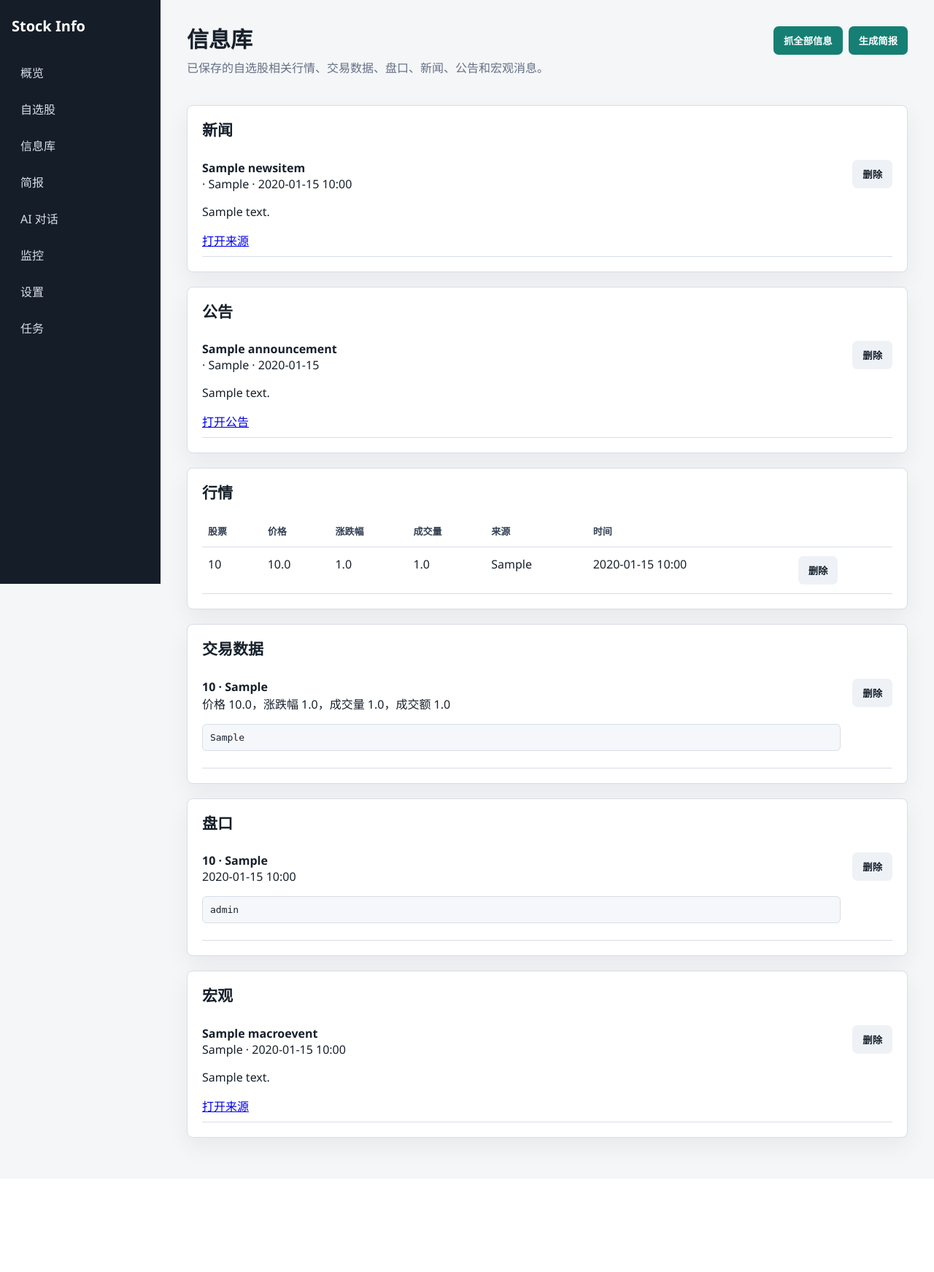
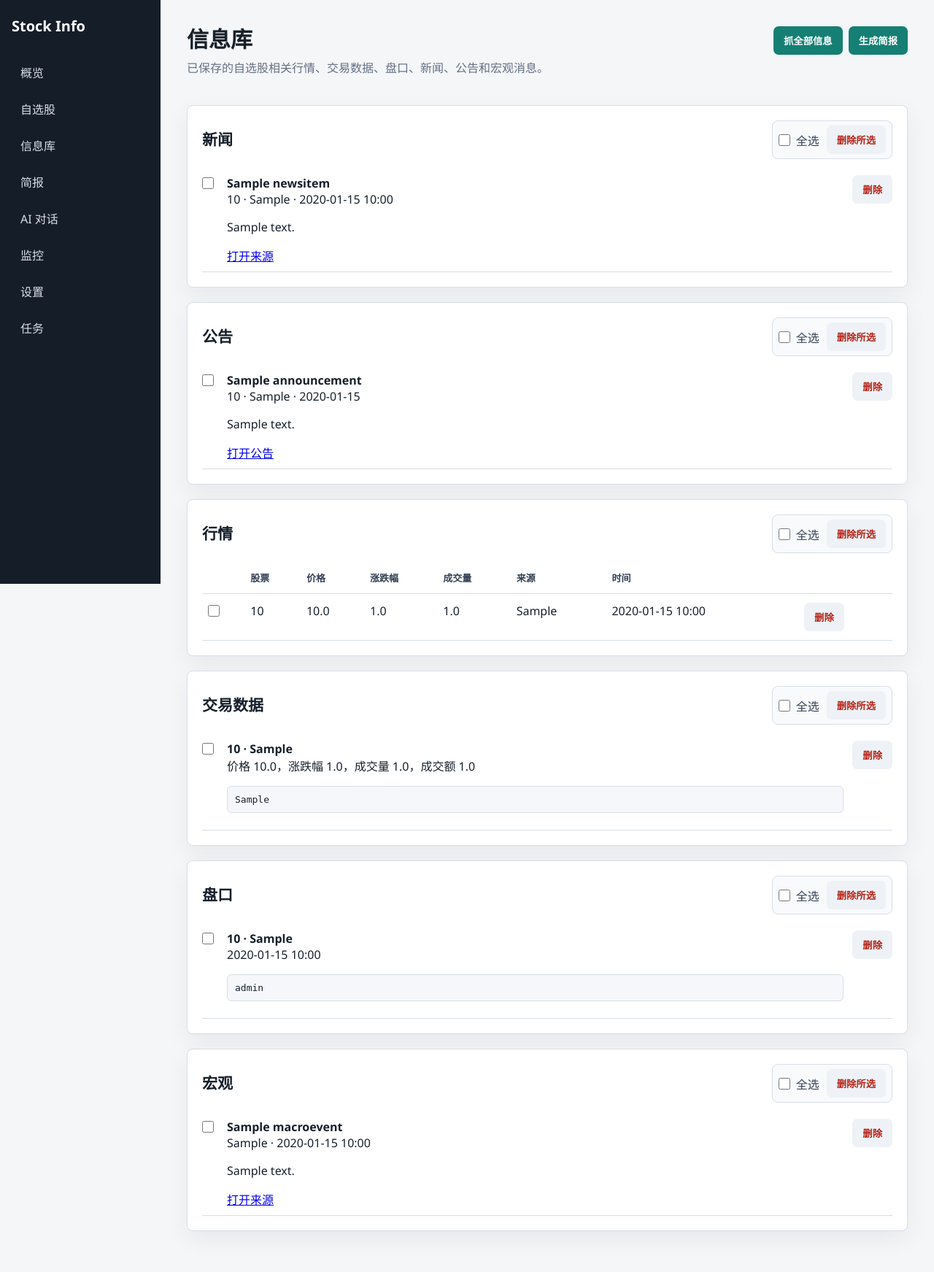
Before and after one commit to zr2539168/stock-info-service, a FastAPI app: page /info in a window 1280 px wide. Shown: the whole page at 73% size. Before the commit the page ends 1588 px from the top, so only its background shows below. Run offline with FastAPI, Linux system fonts and the light colour scheme; tables that the repository leaves empty hold one stand-in row (values such as "Sample post"); some libraries are stand-ins or nearby versions.

Commit message:
Add bulk delete for info and briefs

```diff
--- a/app/main.py
+++ b/app/main.py
@@ -184,6 +184,16 @@ async def generate_brief(push: bool = Form(False), session: Session = Depends(ge
     return redirect("/briefs")
 
 
+@app.post("/briefs/delete")
+def delete_briefs(item_ids: list[int] = Form(default=[]), session: Session = Depends(get_session)):
+    for item_id in item_ids:
+        item = session.get(Brief, item_id)
+        if item is not None:
+            session.delete(item)
+    session.commit()
+    return redirect("/briefs")
+
+
 @app.get("/info", response_class=HTMLResponse)
 def info_library(request: Request, session: Session = Depends(get_session)):
     stocks = {stock.id: stock for stock in session.exec(select(Stock)).all()}
@@ -208,6 +218,18 @@ def delete_info(kind: str, item_id: int, session: Session = Depends(get_session)
         if item is not None:
             session.delete(item)
             session.commit()
+    return redirect("/info")
+
+
+@app.post("/info/{kind}/delete")
+def delete_info_batch(kind: str, item_ids: list[int] = Form(default=[]), session: Session = Depends(get_session)):
+    model = INFO_MODELS.get(kind)
+    if model is not None:
+        for item_id in item_ids:
+            item = session.get(model, item_id)
+            if item is not None:
+                session.delete(item)
+        session.commit()
     return redirect("/info")
 
 
--- /dev/null
+++ b/app/static/app.js
@@ -0,0 +1,15 @@
+document.addEventListener("change", (event) => {
+  const target = event.target;
+  if (!(target instanceof HTMLInputElement)) {
+    return;
+  }
+  const selector = target.dataset.selectAll;
+  if (!selector) {
+    return;
+  }
+  document.querySelectorAll(selector).forEach((item) => {
+    if (item instanceof HTMLInputElement && item.type === "checkbox" && !item.disabled) {
+      item.checked = target.checked;
+    }
+  });
+});
--- a/app/static/styles.css
+++ b/app/static/styles.css
@@ -165,6 +165,14 @@ button.ghost {
   color: var(--ink);
 }
 
+button.danger {
+  color: #b42318;
+}
+
+button.danger:hover {
+  background: #fee4e2;
+}
+
 input, select, textarea {
   width: 100%;
   border: 1px solid var(--line);
@@ -214,6 +222,33 @@ textarea {
   display: flex;
   gap: 8px;
   flex-wrap: wrap;
+}
+
+.section-head,
+.bulk-toolbar {
+  display: flex;
+  align-items: center;
+  gap: 10px;
+}
+
+.section-head {
+  justify-content: space-between;
+  margin-bottom: 12px;
+}
+
+.section-head h2 {
+  margin-bottom: 0;
+}
+
+.bulk-toolbar {
+  background: #f8fafc;
+  border: 1px solid var(--line);
+  border-radius: 8px;
+  padding: 8px;
+}
+
+.compact-toolbar {
+  padding: 6px 8px;
 }
 
 .page-actions {
@@ -274,6 +309,24 @@ textarea {
   grid-template-columns: minmax(0, 1fr) auto;
   gap: 16px;
   align-items: start;
+}
+
+.selectable-record {
+  display: grid;
+  grid-template-columns: 22px minmax(0, 1fr) auto;
+  gap: 12px;
+  align-items: start;
+}
+
+.record-check,
+.table-check {
+  width: 16px;
+  height: 16px;
+  margin: 3px 0 0;
+}
+
+.record-content {
+  min-width: 0;
 }
 
 pre {
--- a/app/templates/base.html
+++ b/app/templates/base.html
@@ -7,6 +7,7 @@
   <link rel="stylesheet" href="/static/styles.css">
   <script src="https://unpkg.com/htmx.org@2.0.4" defer></script>
   <script src="https://unpkg.com/alpinejs@3.14.8/dist/cdn.min.js" defer></script>
+  <script src="/static/app.js" defer></script>
 </head>
 <body>
   <aside class="sidebar">
--- a/app/templates/info.html
+++ b/app/templates/info.html
@@ -11,109 +11,167 @@
   </div>
 </header>
 
+{% macro stock_label(stock_id) -%}
+  {% set stock = stocks.get(stock_id) %}
+  {{ stock.market if stock else "" }} {{ stock.symbol if stock else stock_id }}
+{%- endmacro %}
+
 <section class="panel">
+  <form method="post" action="/info/news/delete">
+    <div class="section-head">
       <h2>新闻</h2>
+      <div class="bulk-toolbar compact-toolbar">
+        <label class="inline-check"><input type="checkbox" data-select-all=".news-check"> 全选</label>
+        <button class="ghost danger" type="submit">删除所选</button>
+      </div>
+    </div>
     {% for item in data.news %}
-    <article class="info-item">
-      <div>
+      <article class="info-item selectable-record">
+        <input class="news-check record-check" type="checkbox" name="item_ids" value="{{ item.id }}">
+        <div class="record-content">
           <strong>{{ item.title }}</strong>
-        <p>{{ stocks.get(item.stock_id).market if stocks.get(item.stock_id) else "" }} {{ stocks.get(item.stock_id).symbol if stocks.get(item.stock_id) else "" }} · {{ item.source }} · {{ item.created_at.strftime("%Y-%m-%d %H:%M") }}</p>
+          <p>{{ stock_label(item.stock_id) }} · {{ item.source }} · {{ item.created_at.strftime("%Y-%m-%d %H:%M") }}</p>
           <p>{{ item.summary }}</p>
           {% if item.url %}<a href="{{ item.url }}" target="_blank" rel="noreferrer">打开来源</a>{% endif %}
         </div>
-      <form method="post" action="/info/news/{{ item.id }}/delete"><button class="ghost" type="submit">删除</button></form>
+        <button class="ghost danger" type="submit" formaction="/info/news/{{ item.id }}/delete">删除</button>
       </article>
     {% else %}
       <p class="muted">暂无新闻。</p>
     {% endfor %}
+  </form>
 </section>
 
 <section class="panel">
+  <form method="post" action="/info/announcements/delete">
+    <div class="section-head">
       <h2>公告</h2>
+      <div class="bulk-toolbar compact-toolbar">
+        <label class="inline-check"><input type="checkbox" data-select-all=".announcement-check"> 全选</label>
+        <button class="ghost danger" type="submit">删除所选</button>
+      </div>
+    </div>
     {% for item in data.announcements %}
-    <article class="info-item">
-      <div>
+      <article class="info-item selectable-record">
+        <input class="announcement-check record-check" type="checkbox" name="item_ids" value="{{ item.id }}">
+        <div class="record-content">
           <strong>{{ item.title }}</strong>
-        <p>{{ stocks.get(item.stock_id).market if stocks.get(item.stock_id) else "" }} {{ stocks.get(item.stock_id).symbol if stocks.get(item.stock_id) else "" }} · {{ item.source }} · {{ item.published_at.strftime("%Y-%m-%d") if item.published_at else item.created_at.strftime("%Y-%m-%d") }}</p>
+          <p>{{ stock_label(item.stock_id) }} · {{ item.source }} · {{ item.published_at.strftime("%Y-%m-%d") if item.published_at else item.created_at.strftime("%Y-%m-%d") }}</p>
           <p>{{ item.summary }}</p>
           {% if item.url %}<a href="{{ item.url }}" target="_blank" rel="noreferrer">打开公告</a>{% endif %}
         </div>
-      <form method="post" action="/info/announcements/{{ item.id }}/delete"><button class="ghost" type="submit">删除</button></form>
+        <button class="ghost danger" type="submit" formaction="/info/announcements/{{ item.id }}/delete">删除</button>
       </article>
     {% else %}
       <p class="muted">暂无公告。</p>
     {% endfor %}
+  </form>
 </section>
 
 <section class="panel">
+  <form method="post" action="/info/quotes/delete">
+    <div class="section-head">
       <h2>行情</h2>
+      <div class="bulk-toolbar compact-toolbar">
+        <label class="inline-check"><input type="checkbox" data-select-all=".quote-check"> 全选</label>
+        <button class="ghost danger" type="submit">删除所选</button>
+      </div>
+    </div>
     <table>
-    <thead><tr><th>股票</th><th>价格</th><th>涨跌幅</th><th>成交量</th><th>来源</th><th>时间</th><th></th></tr></thead>
+      <thead><tr><th></th><th>股票</th><th>价格</th><th>涨跌幅</th><th>成交量</th><th>来源</th><th>时间</th><th></th></tr></thead>
       <tbody>
       {% for item in data.quotes %}
-      {% set stock = stocks.get(item.stock_id) %}
         <tr>
-        <td>{{ stock.market if stock else "" }} {{ stock.symbol if stock else item.stock_id }}</td>
+          <td><input class="quote-check table-check" type="checkbox" name="item_ids" value="{{ item.id }}"></td>
+          <td>{{ stock_label(item.stock_id) }}</td>
           <td>{{ item.price }}</td>
           <td>{{ item.change_percent }}</td>
           <td>{{ item.volume }}</td>
           <td>{{ item.source }}</td>
           <td>{{ item.observed_at.strftime("%Y-%m-%d %H:%M") }}</td>
-        <td><form method="post" action="/info/quotes/{{ item.id }}/delete"><button class="ghost" type="submit">删除</button></form></td>
+          <td><button class="ghost danger" type="submit" formaction="/info/quotes/{{ item.id }}/delete">删除</button></td>
         </tr>
+      {% else %}
+        <tr><td colspan="8" class="empty-cell">暂无行情。</td></tr>
       {% endfor %}
       </tbody>
     </table>
+  </form>
 </section>
 
 <section class="panel">
+  <form method="post" action="/info/trading/delete">
+    <div class="section-head">
       <h2>交易数据</h2>
+      <div class="bulk-toolbar compact-toolbar">
+        <label class="inline-check"><input type="checkbox" data-select-all=".trading-check"> 全选</label>
+        <button class="ghost danger" type="submit">删除所选</button>
+      </div>
+    </div>
     {% for item in data.trading %}
-    {% set stock = stocks.get(item.stock_id) %}
-    <article class="info-item">
-      <div>
-        <strong>{{ stock.market if stock else "" }} {{ stock.symbol if stock else item.stock_id }} · {{ item.source }}</strong>
+      <article class="info-item selectable-record">
+        <input class="trading-check record-check" type="checkbox" name="item_ids" value="{{ item.id }}">
+        <div class="record-content">
+          <strong>{{ stock_label(item.stock_id) }} · {{ item.source }}</strong>
           <p>价格 {{ item.price }}，涨跌幅 {{ item.change_percent }}，成交量 {{ item.volume }}，成交额 {{ item.turnover or "-" }}</p>
           <pre>{{ item.raw_data }}</pre>
         </div>
-      <form method="post" action="/info/trading/{{ item.id }}/delete"><button class="ghost" type="submit">删除</button></form>
+        <button class="ghost danger" type="submit" formaction="/info/trading/{{ item.id }}/delete">删除</button>
       </article>
     {% else %}
       <p class="muted">暂无交易数据。</p>
     {% endfor %}
+  </form>
 </section>
 
 <section class="panel">
+  <form method="post" action="/info/order_book/delete">
+    <div class="section-head">
       <h2>盘口</h2>
+      <div class="bulk-toolbar compact-toolbar">
+        <label class="inline-check"><input type="checkbox" data-select-all=".order-book-check"> 全选</label>
+        <button class="ghost danger" type="submit">删除所选</button>
+      </div>
+    </div>
     {% for item in data.order_book %}
-    {% set stock = stocks.get(item.stock_id) %}
-    <article class="info-item">
-      <div>
-        <strong>{{ stock.market if stock else "" }} {{ stock.symbol if stock else item.stock_id }} · {{ item.source }}</strong>
+      <article class="info-item selectable-record">
+        <input class="order-book-check record-check" type="checkbox" name="item_ids" value="{{ item.id }}">
+        <div class="record-content">
+          <strong>{{ stock_label(item.stock_id) }} · {{ item.source }}</strong>
           <p>{{ item.observed_at.strftime("%Y-%m-%d %H:%M") }}</p>
           <pre>{{ item.levels }}</pre>
         </div>
-      <form method="post" action="/info/order_book/{{ item.id }}/delete"><button class="ghost" type="submit">删除</button></form>
+        <button class="ghost danger" type="submit" formaction="/info/order_book/{{ item.id }}/delete">删除</button>
       </article>
     {% else %}
       <p class="muted">暂无盘口数据。免费接口可能临时断开连接。</p>
     {% endfor %}
+  </form>
 </section>
 
 <section class="panel">
+  <form method="post" action="/info/macro/delete">
+    <div class="section-head">
       <h2>宏观</h2>
+      <div class="bulk-toolbar compact-toolbar">
+        <label class="inline-check"><input type="checkbox" data-select-all=".macro-check"> 全选</label>
+        <button class="ghost danger" type="submit">删除所选</button>
+      </div>
+    </div>
     {% for item in data.macro %}
-    <article class="info-item">
-      <div>
+      <article class="info-item selectable-record">
+        <input class="macro-check record-check" type="checkbox" name="item_ids" value="{{ item.id }}">
+        <div class="record-content">
           <strong>{{ item.title }}</strong>
           <p>{{ item.source }} · {{ item.created_at.strftime("%Y-%m-%d %H:%M") }}</p>
           <p>{{ item.summary }}</p>
           {% if item.url %}<a href="{{ item.url }}" target="_blank" rel="noreferrer">打开来源</a>{% endif %}
         </div>
-      <form method="post" action="/info/macro/{{ item.id }}/delete"><button class="ghost" type="submit">删除</button></form>
+        <button class="ghost danger" type="submit" formaction="/info/macro/{{ item.id }}/delete">删除</button>
       </article>
     {% else %}
       <p class="muted">暂无宏观消息。</p>
     {% endfor %}
+  </form>
 </section>
 {% endblock %}
```
Also changed, not shown: app/templates/briefs.html (+14 -7 lines). Lines whose indentation alone changed are shown as unchanged.
